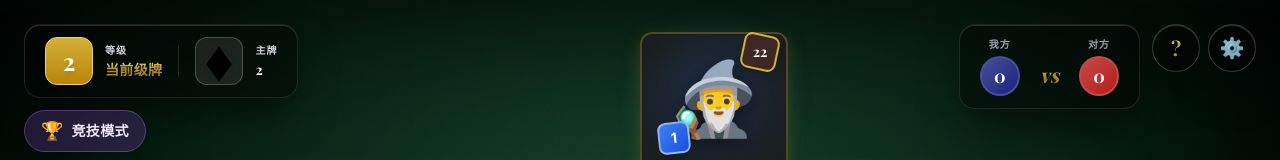
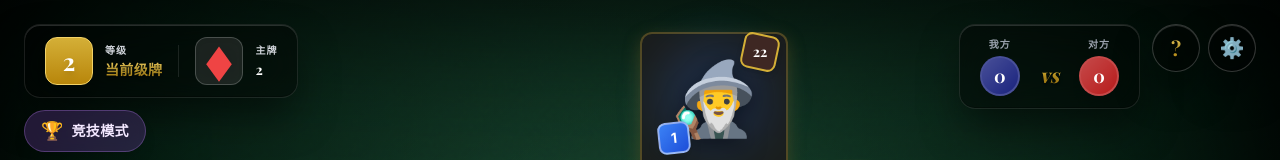
Before and after one commit to Algovate/guandan, a React (Vite) app: page / in a window 1280 px wide. Shown: the top 160 px of the page. Built offline with nearby package versions, Linux system fonts and the light colour scheme.

Commit message:
Enhance GameInfo component to dynamically style suit icons based on game state. Update DecisionExplainer with new play types '三连对' (triple pair) and '钢板' (plate) for improved gameplay clarity.

```diff
--- a/src/components/GameInfo.tsx
+++ b/src/components/GameInfo.tsx
@@ -43,7 +43,13 @@ export default function GameInfo() {
             {gameState.mainSuit && gameState.mainRank ? (
               <>
                 <div className={`w-10 h-10 md:w-12 md:h-12 bg-white/10 backdrop-blur-md rounded-xl border border-white/20 shadow-inner flex items-center justify-center`}>
-                  <div className="w-6 h-6 md:w-8 md:h-8">
+                  <div
+                    className={`w-6 h-6 md:w-8 md:h-8 ${
+                      gameState.mainSuit === 'heart' || gameState.mainSuit === 'diamond'
+                        ? 'text-red-500'
+                        : 'text-white'
+                    }`}
+                  >
                     <SuitIcon suit={gameState.mainSuit as any} />
                   </div>
                 </div>
--- a/src/game/ai/DecisionExplainer.ts
+++ b/src/game/ai/DecisionExplainer.ts
@@ -254,6 +254,8 @@ export class DecisionExplainer {
             [PlayType.PAIR]: '对子',
             [PlayType.TRIPLE]: '三张',
             [PlayType.TRIPLE_WITH_PAIR]: '三带二',
+            [PlayType.TRIPLE_PAIR]: '三连对',
+            [PlayType.PLATE]: '钢板',
             [PlayType.STRAIGHT]: '顺子',
             [PlayType.STRAIGHT_FLUSH]: '同花顺',
             [PlayType.BOMB]: '炸弹',
```
